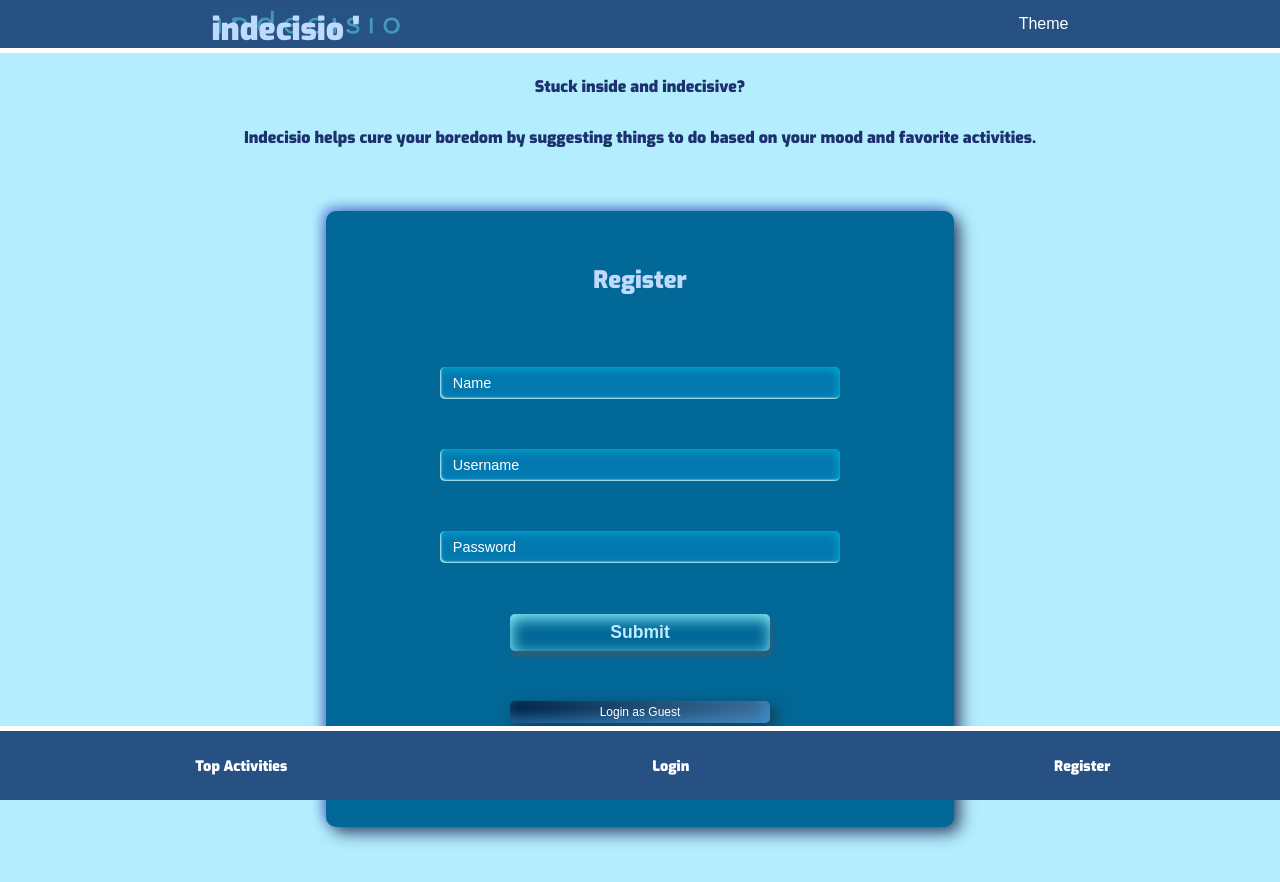
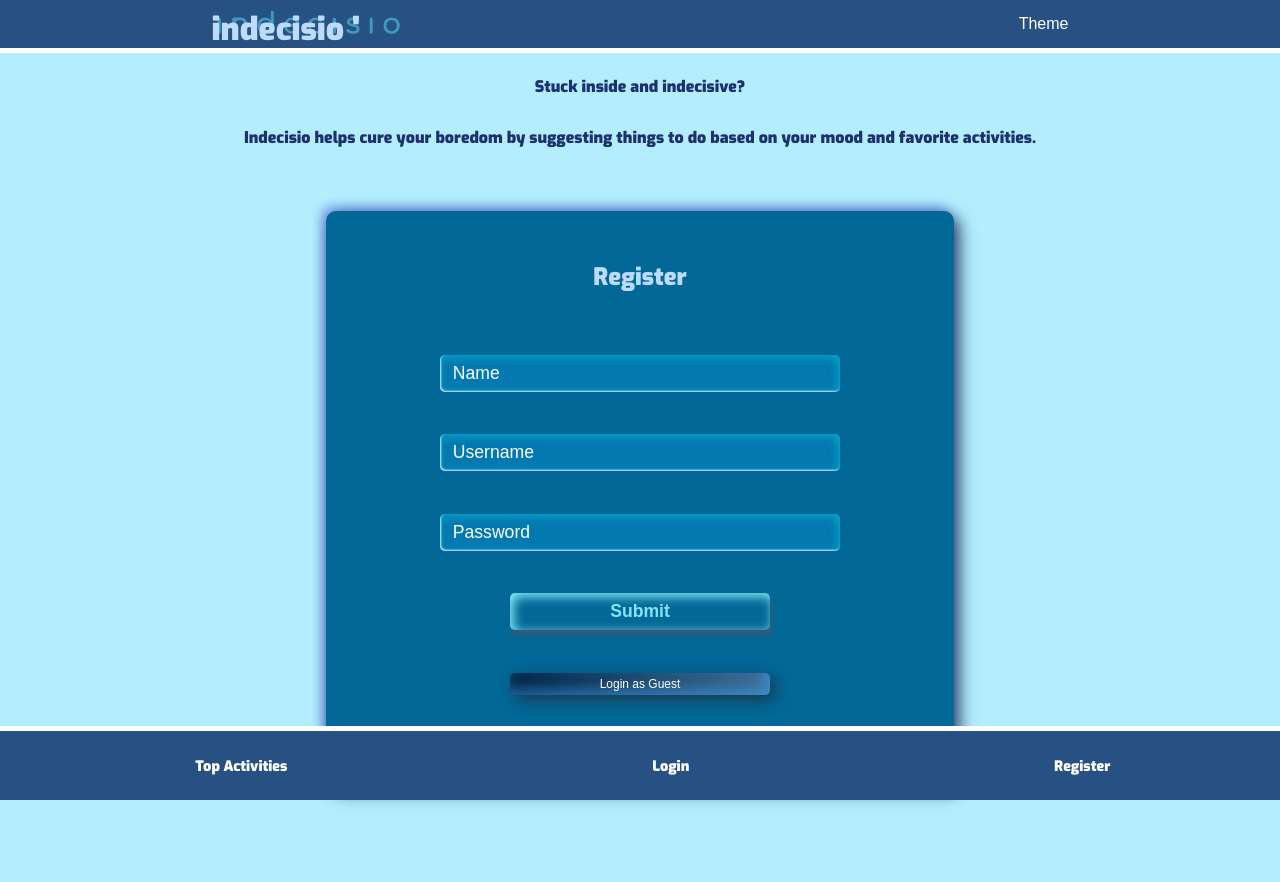
Before and after one commit to thinkful-ei-jaguar/Indecisio-client, a React (Create React App) app: page / in a window 1280 px wide. Shown: the top 882 px of the page. Built offline with nearby package versions, Linux system fonts and the light colour scheme; a web font is replaced by a local one.

Commit message:
Adds commit message right here and here

```diff
--- a/src/components/ActivityForm/ActivityForm.css
+++ b/src/components/ActivityForm/ActivityForm.css
@@ -10,7 +10,8 @@
 
     border-radius: 10px;
     flex-flow: column nowrap;
-    min-height: 75vh;
+    min-height: 70vh;
+    max-height: 70vh;
     background-color: var(--main-fg);
     box-shadow: 6px 6px 16px rgba(12, 23, 67, 0.75),
     -4px -4px 12px var(--accent-two);
@@ -93,22 +94,22 @@ input:focus  {
     flex-grow: 0;
     width: 65%;
     padding: 1vh 1vw;
-    font-size: 1.8vh;
+    font-size: 2.2vh;
     box-shadow: -2px 2px 10px inset rgba(0, 190, 220, 0.65),1px -1px 2px inset white;
 }
 
 .button-primary {
     border: none;
     cursor: pointer;
-    background:linear-gradient(var(--dark) 20%, var(--mid)) 80%;
-    color:  hsl(197, 98%, 87%);
+    color:hsl(190, 90%, 75%);
+    background-color:  var(--main-fg);
     font-weight: bold;
     padding: 1vh .5vw;
     border-radius: 5px;
     text-align: center;
     width: 45%;
     font-size: 2.2vh;
-    box-shadow: 1px 4px 15px inset #90f6ff, 2px 5px 5px rgba(72, 87, 104, 0.74);
+    box-shadow: 3px 3px 12px inset  #90f6ff, 2px 5px 5px rgba(72, 87, 104, 0.74);
 
     transition-property: background;
     transition-duration: 3s;
@@ -174,7 +175,7 @@ input:focus  {
     padding:1vh 1vw;
     height: 5vh;
     border: none;
-    box-shadow: -3px 3px 10px inset  rgba(0, 190, 220, 0.65)), 1px -1px 2px inset white;
+    box-shadow: -3px 3px 10px inset  rgba(0, 190, 220, 0.65), 1px -1px 2px inset white;
     animation-name: spin;
     animation-duration: 3s;
     animation-timing-function: ease-in-out;
```
